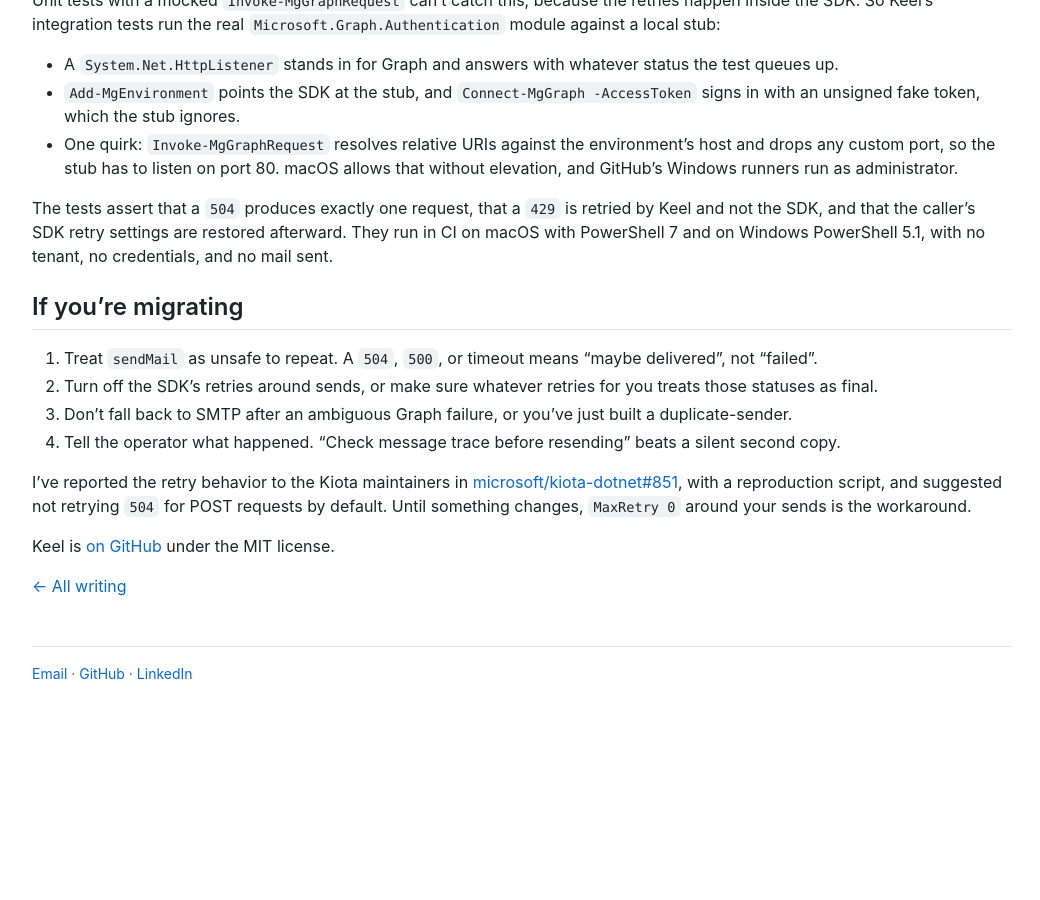
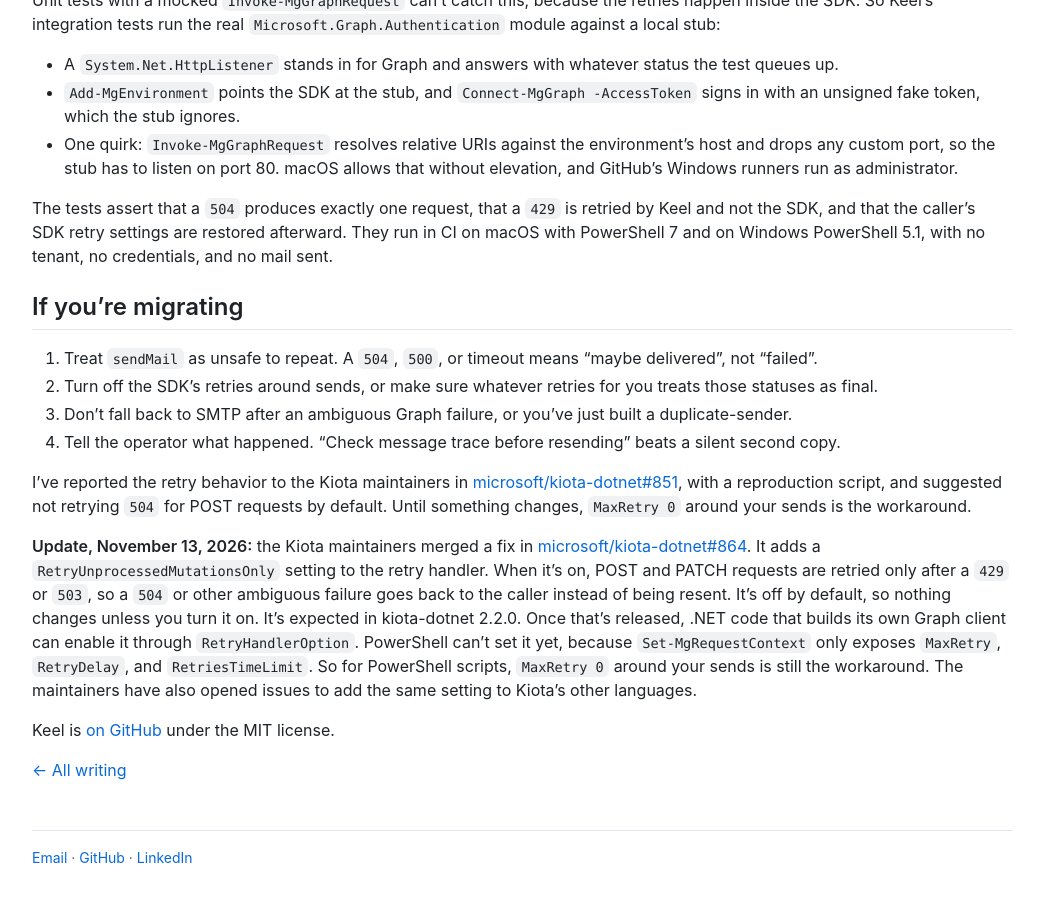
Before and after one commit to jackson-asmith/jacksonsmith.github.io, a Jekyll site: the page built from _posts/2026-11-04-graph-sendmail-duplicate-sends.md, in a window 1280 px wide and 900 px high, scrolled down 2578 px. Shown: the whole window, without its empty margins (118-1158 px from the left). Built offline with Jekyll 4.4.1, drawn with Linux system fonts in a browser that asks for light colours; before the commit the page ends 3294 px from its top, so only the background shows below that.

Commit message:
Note the merged Kiota retry fix in the Graph sendMail post

```diff
--- a/_posts/2026-11-04-graph-sendmail-duplicate-sends.md
+++ b/_posts/2026-11-04-graph-sendmail-duplicate-sends.md
@@ -103,4 +103,6 @@ The tests assert that a `504` produces exactly one request, that a `429` is retr
 
 I've reported the retry behavior to the Kiota maintainers in [microsoft/kiota-dotnet#851](https://github.com/microsoft/kiota-dotnet/issues/851), with a reproduction script, and suggested not retrying `504` for POST requests by default. Until something changes, `MaxRetry 0` around your sends is the workaround.
 
+**Update, November 13, 2026:** the Kiota maintainers merged a fix in [microsoft/kiota-dotnet#864](https://github.com/microsoft/kiota-dotnet/pull/864). It adds a `RetryUnprocessedMutationsOnly` setting to the retry handler. When it's on, POST and PATCH requests are retried only after a `429` or `503`, so a `504` or other ambiguous failure goes back to the caller instead of being resent. It's off by default, so nothing changes unless you turn it on. It's expected in kiota-dotnet 2.2.0. Once that's released, .NET code that builds its own Graph client can enable it through `RetryHandlerOption`. PowerShell can't set it yet, because `Set-MgRequestContext` only exposes `MaxRetry`, `RetryDelay`, and `RetriesTimeLimit`. So for PowerShell scripts, `MaxRetry 0` around your sends is still the workaround. The maintainers have also opened issues to add the same setting to Kiota's other languages.
+
 Keel is [on GitHub](https://github.com/jackson-asmith/keel) under the MIT license.
```
